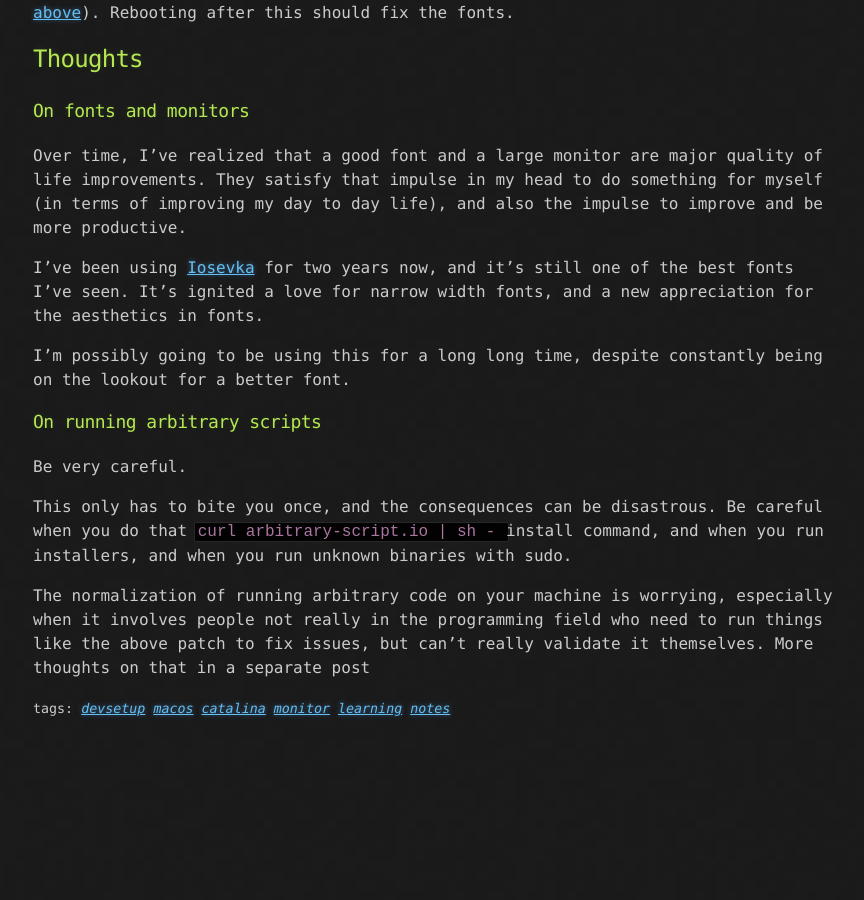
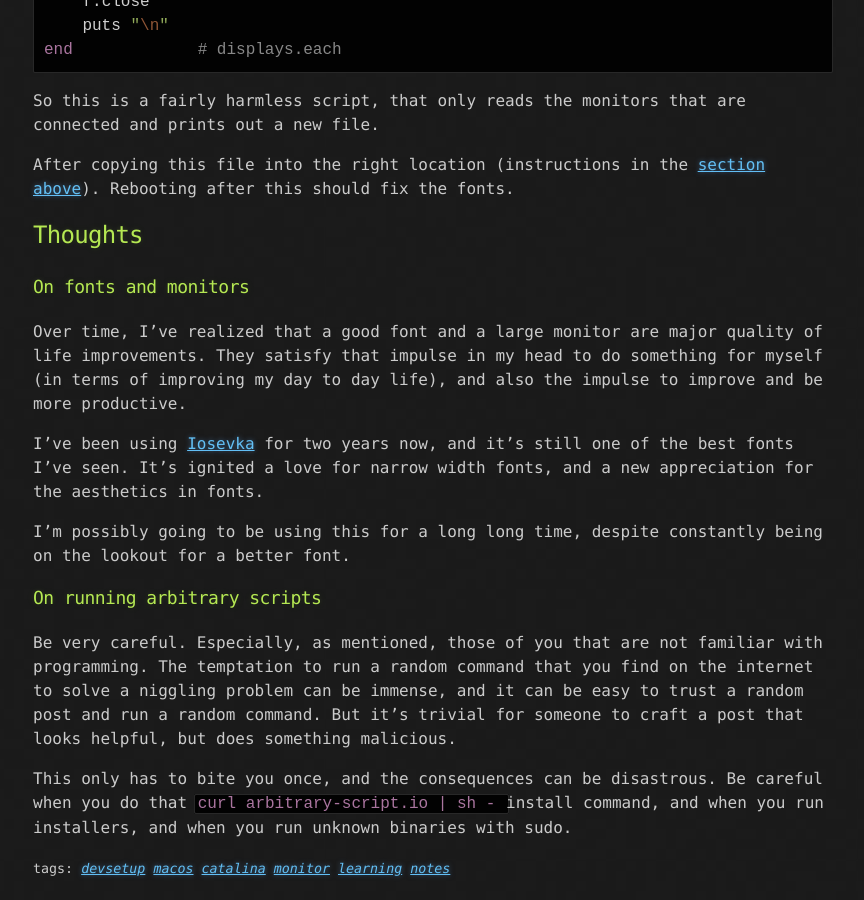
Before and after one commit to paranoidsp/paranoidsp.github.io, a Jekyll site: the page built from _posts/2020-06-06-blurry-monitors.md, in a window 1280 px wide and 900 px high, scrolled down 3928 px. Shown: the whole window, without its empty margins (207-1071 px from the left). Built offline with Jekyll 4.4.1, drawn with Linux system fonts in a browser that asks for light colours; before the commit the page ends 4668 px from its top, so only the background shows below that; some of the changed text lies outside the part shown.

Commit message:
feat: back to the old branch + new post

```diff
--- a/_posts/2020-06-06-blurry-monitors.md
+++ b/_posts/2020-06-06-blurry-monitors.md
@@ -66,6 +66,15 @@ Once you do this, you can straight away copy the file the patch script creates
 to the path in `/System/Library/Displays/Contents/Resources/Overrides/<Vendor Folder>/`
 
 ### What does this patch actually do?
+
+This section is for people that aren't really familiar with programming.
+
+The layman expects things to be validated by experts, but rarely has the chance
+to check for that validation. So it falls on us to encourage a culture that has
+professionals vouching for ad-hoc scripts, so that eventually it is easy for
+people to check if a particular solution is trustable. This implicit trust is
+something that we also see in the open source ecosystem, more on this in a
+separate post.
 
 For those of you unsure of running an arbitrary script, and not familiar enough
 with programming to read the script, here's an explanation, and validation of
@@ -186,13 +195,12 @@ being on the lookout for a better font.
 
 ### On running arbitrary scripts
 
-Be very careful.
+Be very careful. Especially, as mentioned, those of you that are not familiar
+with programming. The temptation to run a random command that you find on the
+internet to solve a niggling problem can be immense, and it can be easy to trust
+a random post and run a random command. But it's trivial for someone to craft a
+post that looks helpful, but does something malicious.
 
 This only has to bite you once, and the consequences can be disastrous. Be
 careful when you do that `curl arbitrary-script.io | sh - ` install command, and
 when you run installers, and when you run unknown binaries with sudo.
-
-The normalization of running arbitrary code on your machine is worrying,
-especially when it involves people not really in the programming field who need
-to run things like the above patch to fix issues, but can't really validate it
-themselves. More thoughts on that in a separate post
```
Also changed, not shown: _posts/2020-07-18-abstractions-and-containers.md (added, +104 -0 lines), index.md (+40 -7 lines).
